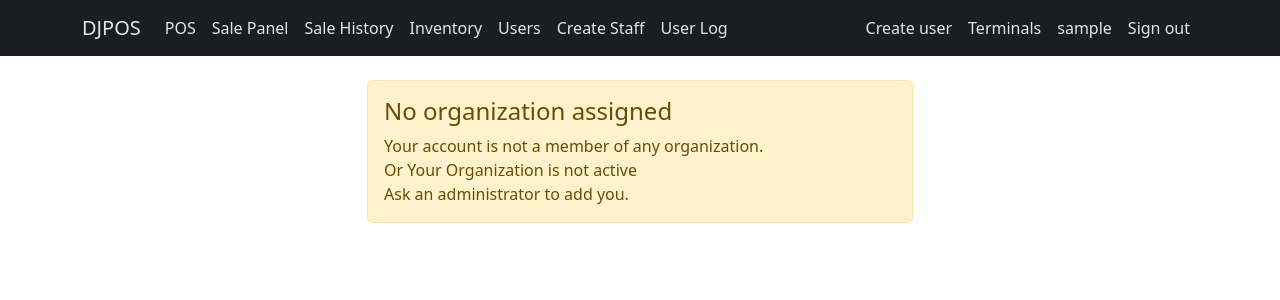
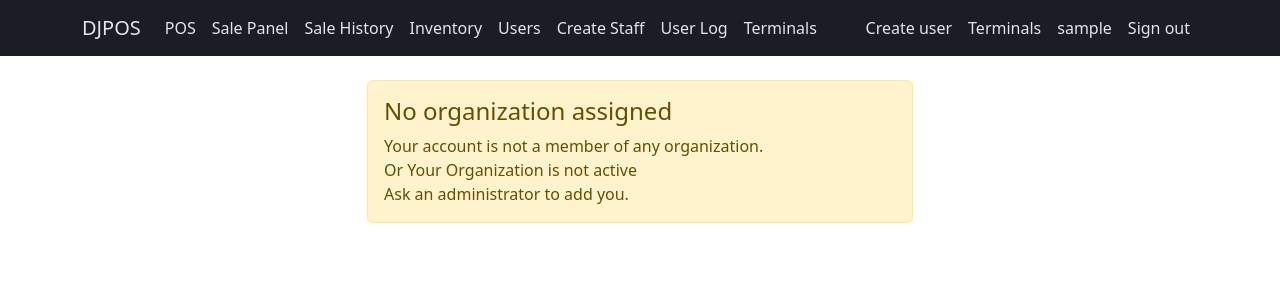
Before and after one commit to altair13421/DjPOS, a Django app: page /users/organization/ in a window 1280 px wide. Shown: the top 300 px of the page. Run offline with Django 5.2, Linux system fonts and the light colour scheme; the visitor is signed in with stand-in values (Sample User, id 1); data comes from the database, SQL or seed files in the repository.

Commit message:
Added terminals and other links

```diff
--- a/templates/base.html
+++ b/templates/base.html
@@ -121,17 +121,21 @@
           {% endif %}
 
           <li class="nav-item">
-            <a class="nav-link {% if 'inventory' in request.resolver_match.app_name and request.resolver_match.url_name == 'index' %}active{% endif %}"
-              href="{% url 'inventory:index' %}">Users</a>
+            <a class="nav-link {% if 'users' in request.resolver_match.app_name and request.resolver_match.url_name == 'user_list' %}active{% endif %}"
+              href="{% url 'users:user_list' %}">Users</a>
           </li>
           {% if 'user' in request.resolver_match.app_name %}
           <li class="nav-item">
-            <a class="nav-link {% if 'category' in request.resolver_match.url_name %}active{% endif %}"
-              href="{% url 'inventory:category_list' %}">Create Staff</a>
+            <a class="nav-link {% if 'create_user' in request.resolver_match.url_name %}active{% endif %}"
+              href="{% url 'users:create_user' %}">Create Staff</a>
           </li>
           <li class="nav-item">
-            <a class="nav-link {% if 'item' in request.resolver_match.url_name %}active{% endif %}"
-              href="{% url 'inventory:item_list' %}">User Log</a>
+            <a class="nav-link {% if 'organization_logs' in request.resolver_match.url_name %}active{% endif %}"
+              href="{% url 'users:organization_logs' %}">User Log</a>
+          </li>
+          <li class="nav-item">
+            <a class="nav-link {% if 'terminals' in request.resolver_match.url_name %}active{% endif %}"
+              href="{% url 'terminals' %}">Terminals</a>
           </li>
           {% endif %}
           {% endif %}
--- a/users/urls.py
+++ b/users/urls.py
@@ -8,11 +8,6 @@ urlpatterns = [
     path("login/", views.UserLoginView.as_view(), name="login"),
     path("logout/", views.UserLogoutView.as_view(), name="logout"),
     path("organization/", views.select_organization, name="select_organization"),
-    path(
-        "organization/users/logs/",
-        views.UserLogListView.as_view(),
-        name="organization_logs",
-    ),
     path("organization/users/", views.UserListView.as_view(), name="user_list"),
     path(
         "organization/users/<int:pk>/",
@@ -21,6 +16,11 @@ urlpatterns = [
     ),
     path(
         "organization/users/create/", views.UserCreateView.as_view(), name="user_create"
+    ),
+    path(
+        "organization/users/logs/",
+        views.UserLogListView.as_view(),
+        name="organization_logs",
     ),
     path(
         "organization/logs/<int:pk>/",
```
